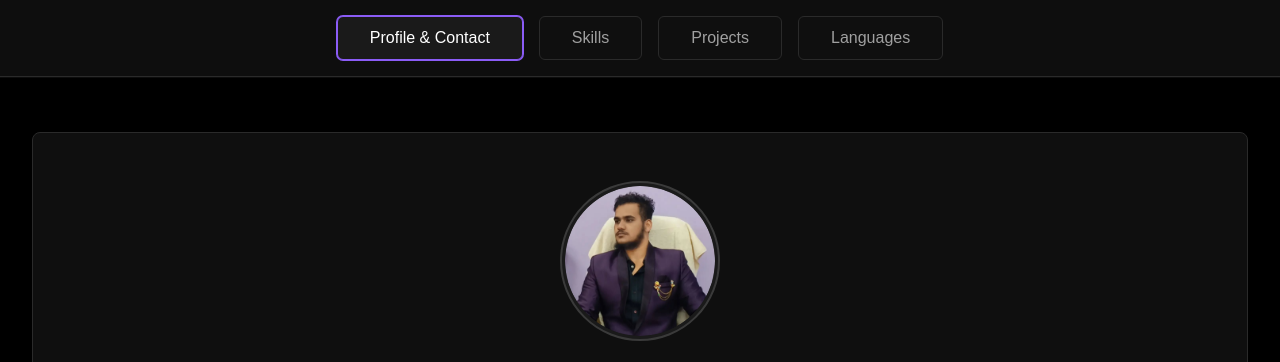
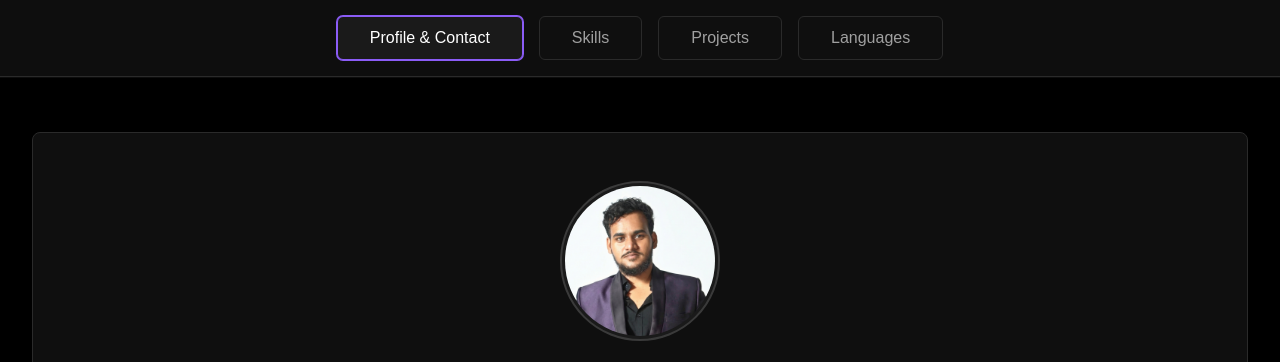
Before and after one commit to mdyahhya/mdyahya, a plain HTML site: page index.html in a window 1280 px wide. Shown: the top 362 px of the page. Drawn offline with Linux system fonts and the light colour scheme.

Commit message:
Update index.html

```diff
--- a/index.html
+++ b/index.html
@@ -458,7 +458,7 @@
             <div class="profile-header">
                 <div class="profile-image-container">
                     <!-- Uncomment below and add your image URL -->
-                     <img src="Picsart_25-10-06_01-28-49-276.png" alt="Profile" class="profile-image">
+                     <img src="Yahya_Mundewadi.jpg" alt="Profile" class="profile-image">
 
                     <!-- SVG Placeholder -->
 
```
